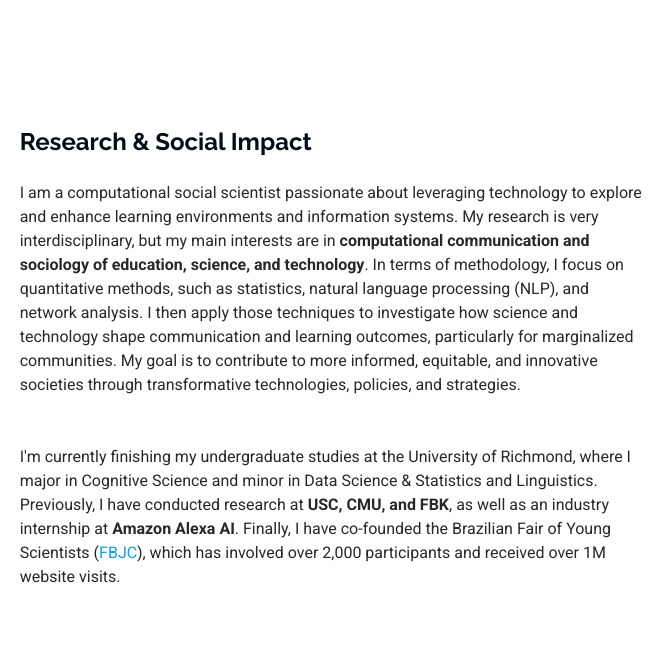
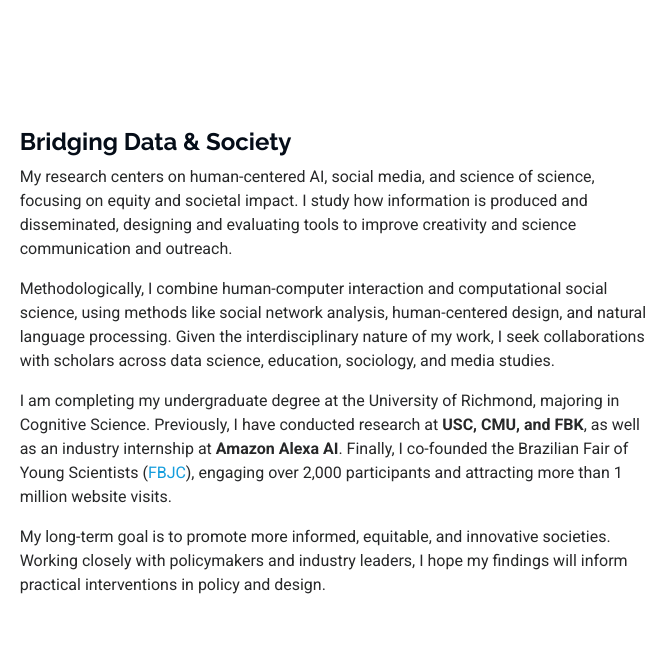
Before and after one commit to daniel-verdi/daniel-verdi.github.io, a plain HTML site: page index.html in a window 1280 px wide. Shown: the part 820-1475 px from the top of the page, 619-1280 px from the left. Drawn offline with Linux system fonts and the light colour scheme.

Commit message:
changed about me and portoflio intro

```diff
--- a/index.html
+++ b/index.html
@@ -102,7 +102,7 @@
 
       <div class="container" data-aos="fade-up" data-aos-delay="100">
         <h2>Daniel Verdi do Amarante</h2>
-        <p>I'm a <span class="typed" data-typed-items="Computational Social Scientist, Technology Designer, AI Researcher">Computational Social Scientist</span><span class="typed-cursor typed-cursor--blink" aria-hidden="true"></span><span class="typed-cursor typed-cursor--blink" aria-hidden="true"></span></p>
+        <p>I'm a <span class="typed" data-typed-items="Computational Social Scientist, Technology Designer, Human-Centered AI Researcher">Computational Social Scientist</span><span class="typed-cursor typed-cursor--blink" aria-hidden="true"></span><span class="typed-cursor typed-cursor--blink" aria-hidden="true"></span></p>
       </div>
 
     </section><!-- /Hero Section -->
@@ -122,17 +122,23 @@
             <img src="assets/img/profile.jpg" class="img-fluid" alt="">
           </div>
           <div class="col-lg-8 content">
-            <h2>Research &amp; Social Impact</h2>
-            <p class="py-3">
-              I am a computational social scientist passionate about leveraging technology to explore and enhance learning environments and information systems.
-              My research is very interdisciplinary, but my main interests are in <b>computational communication and sociology of education, science, and technology</b>.
-              In terms of methodology, I focus on quantitative methods, such as statistics, natural language processing (NLP), and network analysis. I then apply those techniques to investigate how science and technology shape communication and learning outcomes, particularly for marginalized communities.
-              My goal is to contribute to more informed, equitable, and innovative societies through transformative technologies, policies, and strategies.
+            <h2>Bridging Data &amp; Society</h2>
+            <p>
+              My research centers on human-centered AI, social media, and science of science, focusing on equity and societal impact.
+              I study how information is produced and disseminated, designing and evaluating tools to improve creativity and science communication and outreach.
             </p>
-            <p class="py-3">
-              I'm currently finishing my undergraduate studies at the University of Richmond, where I major in Cognitive Science and minor in Data Science & Statistics and Linguistics.
+            <p>
+              Methodologically, I combine human-computer interaction and computational social science, using methods like social network analysis, human-centered design, and natural language processing.
+              Given the interdisciplinary nature of my work, I seek collaborations with scholars across data science, education, sociology, and media studies.
+            </p>
+            <p>
+              I am completing my undergraduate degree at the University of Richmond, majoring in Cognitive Science.
               Previously, I have conducted research at <b>USC, CMU, and FBK</b>, as well as an industry internship at <b>Amazon Alexa AI</b>.
-              Finally, I have co-founded the Brazilian Fair of Young Scientists (<a href="https://fbjc.com.br/" target="_blank">FBJC</a>), which has involved over 2,000 participants and received over 1M website visits.
+              Finally, I co-founded the Brazilian Fair of Young Scientists (<a href="https://fbjc.com.br/" target="_blank">FBJC</a>), engaging over 2,000 participants and attracting more than 1 million website visits.
+            </p>
+            <p>
+              My long-term goal is to promote more informed, equitable, and innovative societies.
+              Working closely with policymakers and industry leaders, I hope my findings will inform practical interventions in policy and design.
             </p>
           </div>
         </div>
```
Also changed, not shown: portfolio.html (+2 -1 lines).
